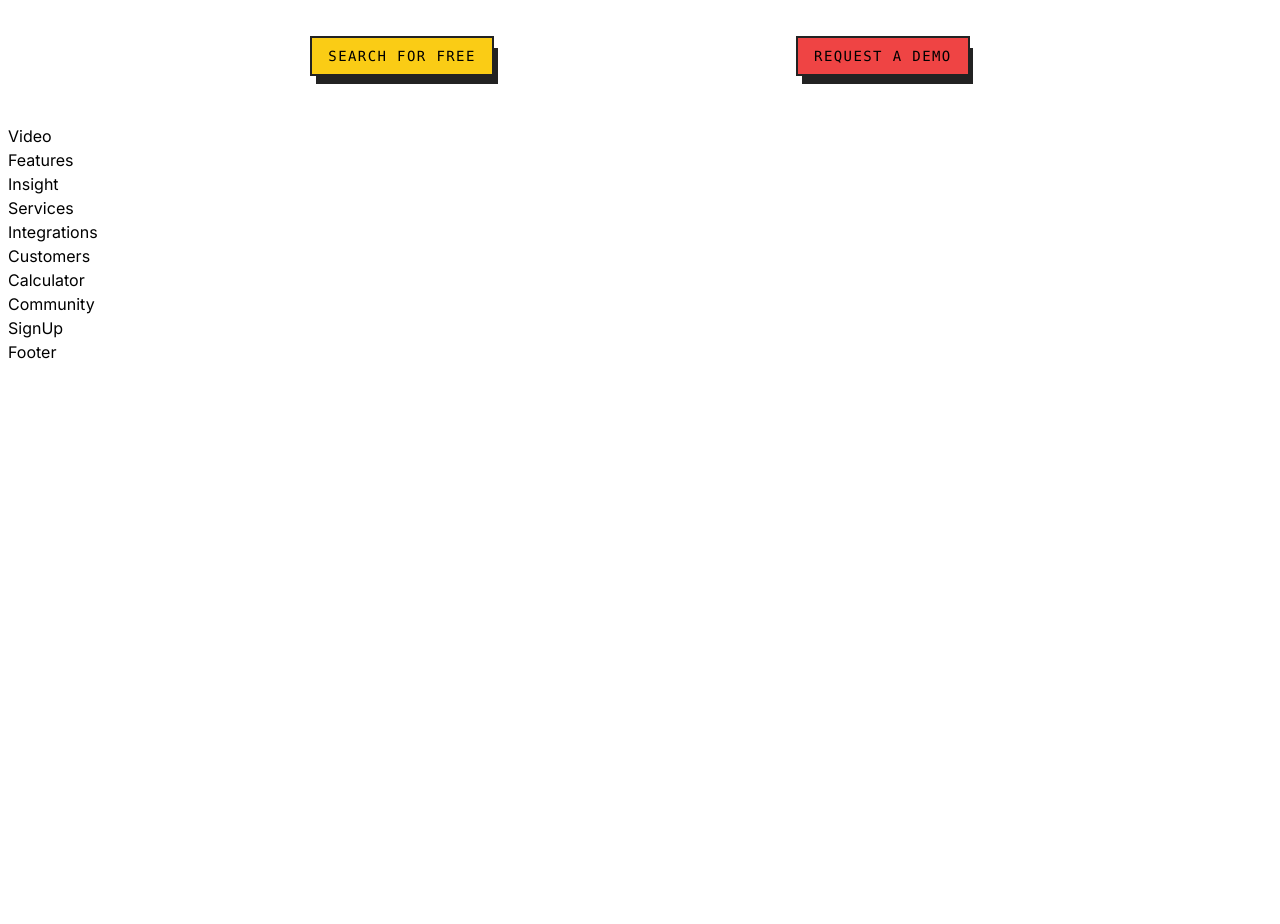
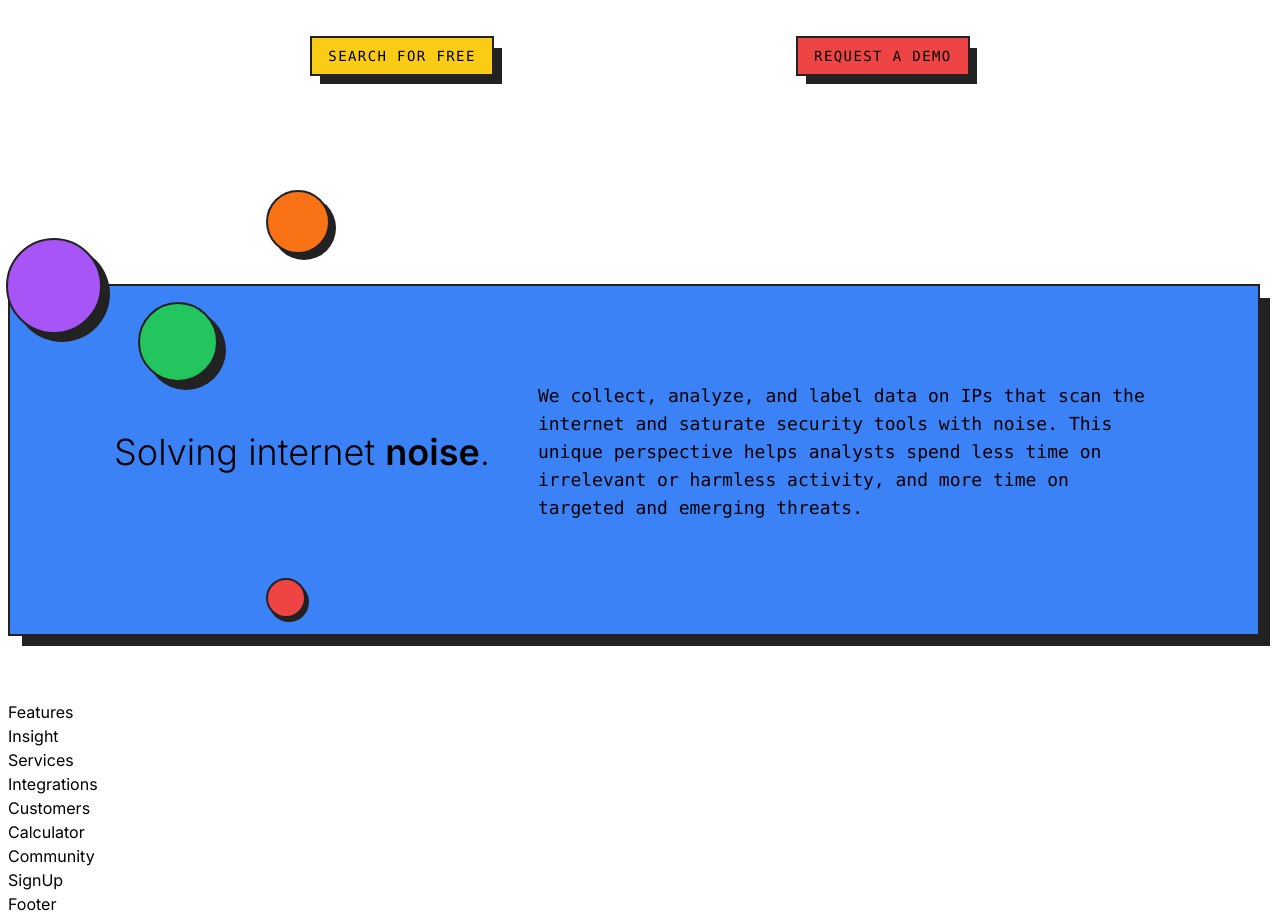
Before and after one commit to knlrvr/neu-noise, a Next.js app: page / in a window 1280 px wide. Shown: the part 620-1544 px from the top of the page. Before the commit the page ends 992 px from the top, so only its background shows below. Built offline with nearby package versions, Linux system fonts and the light colour scheme.

Commit message:
video styling pt. 1

```diff
--- a/src/components/hero.tsx
+++ b/src/components/hero.tsx
@@ -7,7 +7,7 @@ import {
 
 const Hero = () => {
   return (
-    <div className="max-w-7xl mx-auto">
+    <div className="max-w-7xl mx-auto pb-16">
 
       <div className="py-2 md:py-6 flex justify-center">
         <Link
@@ -42,7 +42,7 @@ const Hero = () => {
           <span className="text-center text-xs md:text-sm uppercase font-mono tracking-widest">
             Search For Free
           </span>
-          <div className="absolute bg-[#222] h-full w-[101%] -z-10 top-2.5 left-1"></div>
+          <div className="absolute bg-[#222] h-full w-[101%] -z-10 top-2 md:top-2.5 left-1 md:left-2"></div>
         </Link>
         <Link
           href="/"
@@ -50,7 +50,7 @@ const Hero = () => {
           <span className="text-center text-xs md:text-sm uppercase font-mono tracking-widest">
             Request A Demo
           </span>
-          <div className="absolute bg-[#222] h-full w-[101%] -z-10 top-2.5 left-1"></div>
+          <div className="absolute bg-[#222] h-full w-[101%] -z-10 top-2 md:top-2.5 left-1 md:left-2"></div>
         </Link>
       </div>
     </div>
--- a/src/components/video.tsx
+++ b/src/components/video.tsx
@@ -1,8 +1,33 @@
 import React from 'react'
+import Image from 'next/image'
 
 const Video = () => {
   return (
-    <div>Video</div>
+    <div className="max-w-7xl mx-auto pb-16 pt-24">
+      <div className="border-2 border-[#222] bg-blue-500 mr-3 p-8 pt-32 md:pt-24 md:p-2 md:py-28 relative flex flex-col md:flex-row justify-center items-center gap-12">
+        <h3 className="text-4xl font-light">
+          Solving internet <span className="font-semibold">noise</span>.
+        </h3>
+        <p className="md:w-1/2 font-mono text-lg">
+          We collect, analyze, and label data on IPs that scan the internet and saturate security tools with noise.
+          This unique perspective helps analysts spend less time on irrelevant or harmless activity,
+          and more time on targeted and emerging threats.
+        </p>
+        <div className="absolute bg-[#222] w-full h-full -z-10 top-3 left-3"></div>
+
+        <div className="absolute border-2 border-[#222] bg-purple-500 w-24 h-24 rounded-full -top-12 -left-1 z-30"></div>
+        <div className="absolute bg-[#222] w-24 h-24 rounded-full -top-10 left-1 z-20"></div>
+
+        <div className="absolute border-2 border-[#222] bg-green-500 w-20 h-20 rounded-full top-4 left-32 z-30"></div>
+        <div className="absolute bg-[#222] w-20 h-20 rounded-full top-6 left-[8.5rem] z-20"></div>
+
+        <div className="absolute border-2 border-[#222] bg-orange-500 w-16 h-16 rounded-full -top-24 left-64 z-30"></div>
+        <div className="absolute bg-[#222] w-16 h-16 rounded-full -top-[5.6rem] left-[16.4rem] z-20"></div>
+
+        <div className="absolute border-2 border-[#222] bg-red-500 w-10 h-10 rounded-full bottom-4 left-64 z-30"></div>
+        <div className="absolute bg-[#222] w-10 h-10 rounded-full bottom-3 left-[16.2rem] z-20"></div>
+      </div>
+    </div>
   )
 }
 
```
